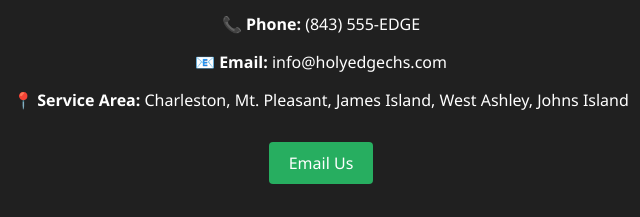
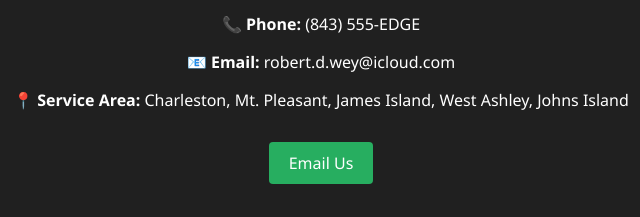
Before and after one commit to topshelfgod08/Holy-City-Edge, a plain HTML site: page index.html in a window 1280 px wide. Shown: the part 1820-2037 px from the top of the page, 319-959 px from the left. Drawn offline with Linux system fonts and the light colour scheme.

Commit message:
Update index.html

```diff
--- a/index.html
+++ b/index.html
@@ -170,7 +170,7 @@
     Ready for a sharper edge? Reach out to schedule your visit.
   </p>
   <p><strong>📞 Phone:</strong> (843) 555-EDGE</p>
-  <p><strong>📧 Email:</strong> info@holyedgechs.com</p>
+  <p><strong>📧 Email:</strong> robert.d.wey@icloud.com </p>
   <p><strong>📍 Service Area:</strong> Charleston, Mt. Pleasant, James Island, West Ashley, Johns Island</p>
   <a class="button" href="mailto:info@holyedgechs.com">Email Us</a>
 </section>
```
